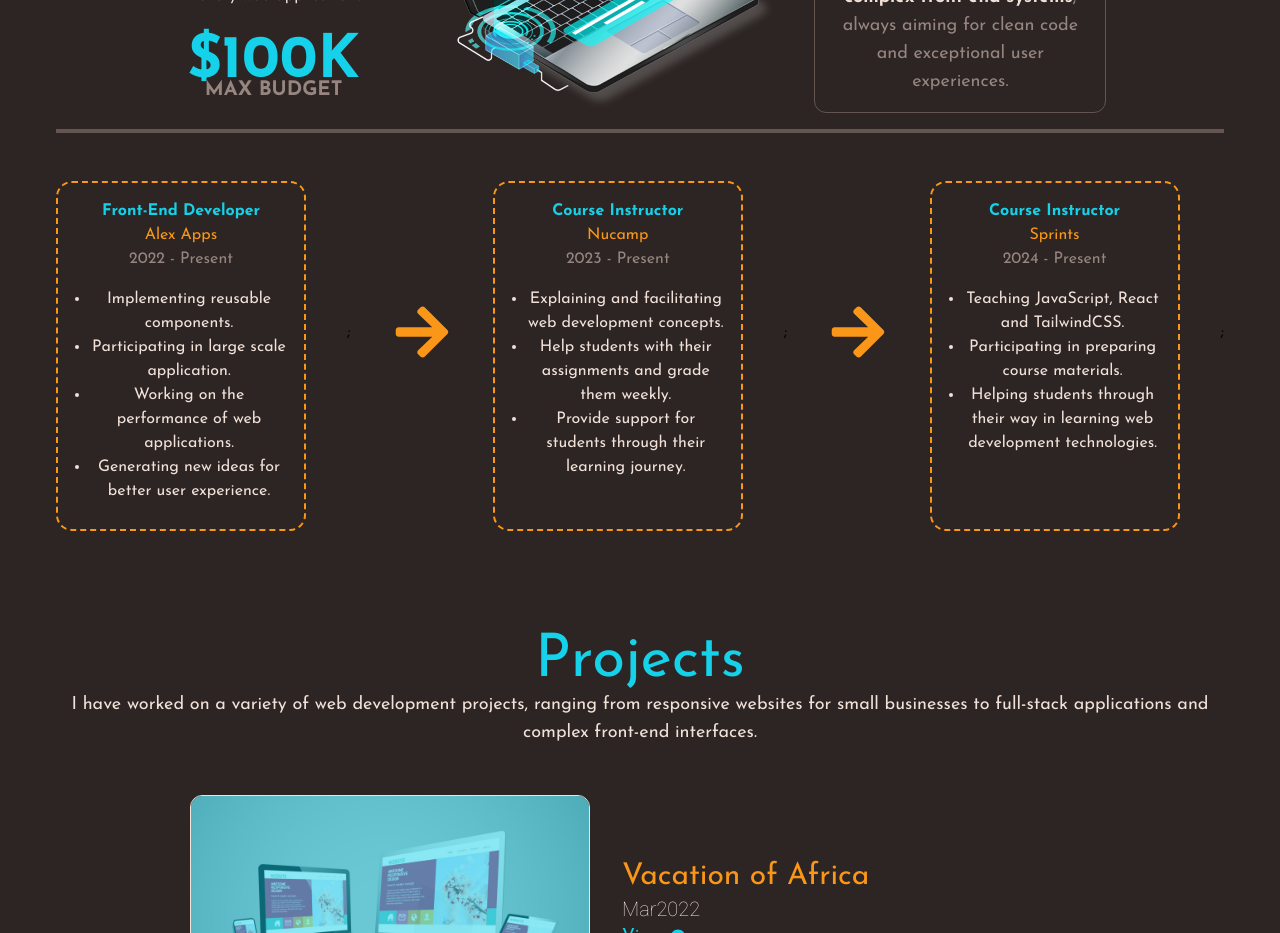
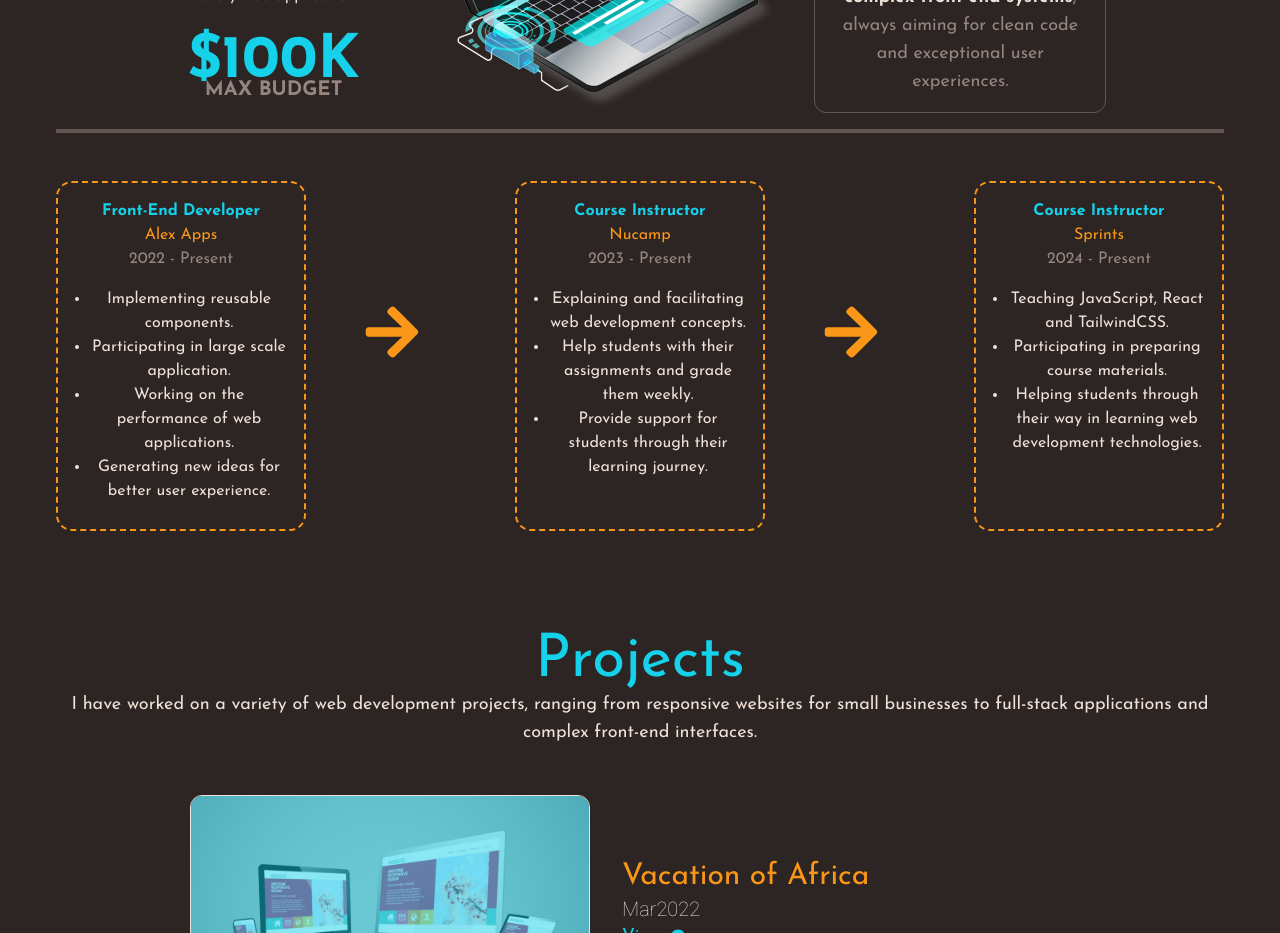
Before and after one commit to hamzakamran456/Portfolio_Site, a React (Vite) app: page / in a window 1280 px wide. Shown: the part 2340-3273 px from the top of the page. Built offline with nearby package versions, Linux system fonts and the light colour scheme.

Commit message:
complete setup

```diff
--- a/src/components/ExperienceSection/AllExperience.jsx
+++ b/src/components/ExperienceSection/AllExperience.jsx
@@ -43,24 +43,24 @@ const AllExperience = () => {
     <div className="flex md:flex-row sm:flex-col items-center justify-between">
   {experiences.map((experience, index) => {
     return (
-          <>
-            <SingleExperience key={index} experience={experience} />;
-            {index < 2 ? (
+      <div key={index} className="flex items-center">
+        <SingleExperience experience={experience} />
+        {index < experiences.length - 1 && (
           <motion.div
+            className="flex items-center justify-center h-full"
             variants={fadeIn("right", 0)}
             initial="hidden"
             whileInView="show"
             viewport={{ once: false, amount: 0.7 }}
           >
-                <FaArrowRight className="text-6xl text-orange lg:block sm:hidden" />
+            <FaArrowRight className="text-6xl text-orange text-center xl:mx-14 lg:mx-6 lg:block sm:hidden" />
           </motion.div>
-            ) : (
-              ""
         )}
-          </>
+      </div>
     );
   })}
 </div>
+
   );
 };
 
```
Lines whose indentation alone changed are shown as unchanged.
